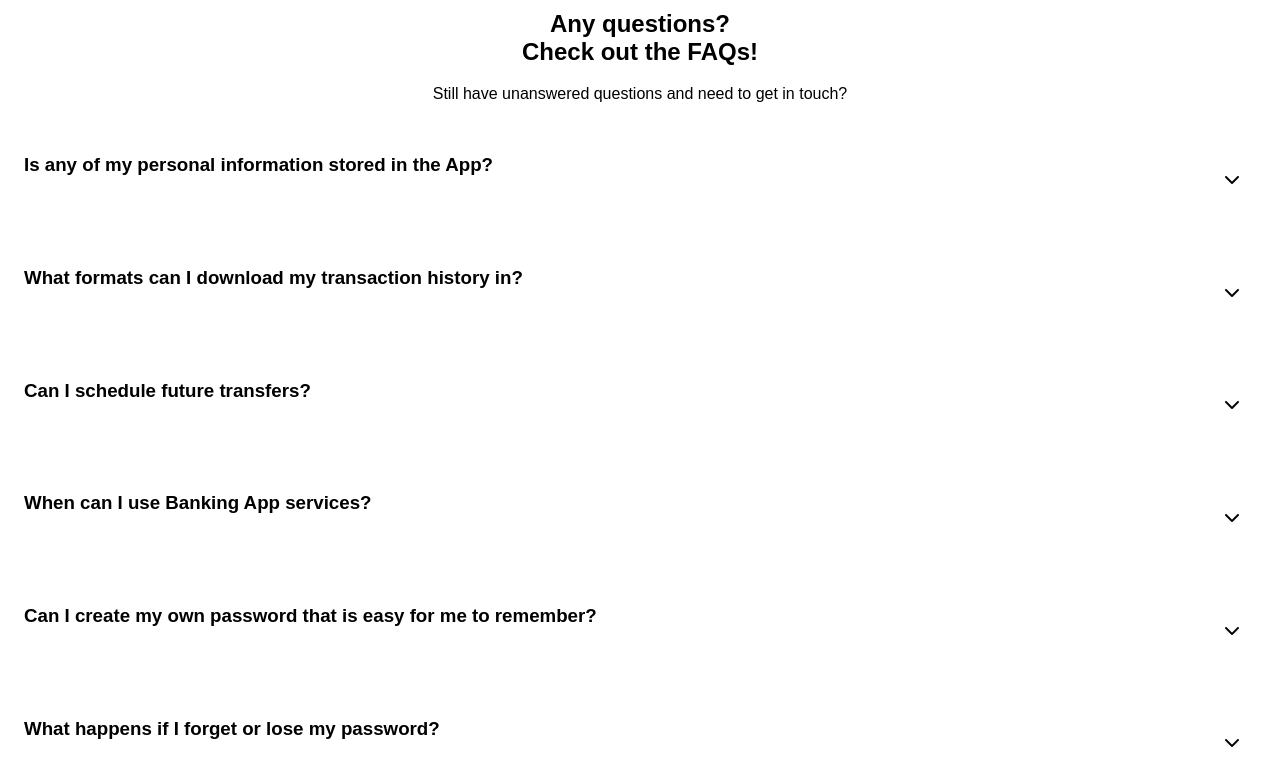
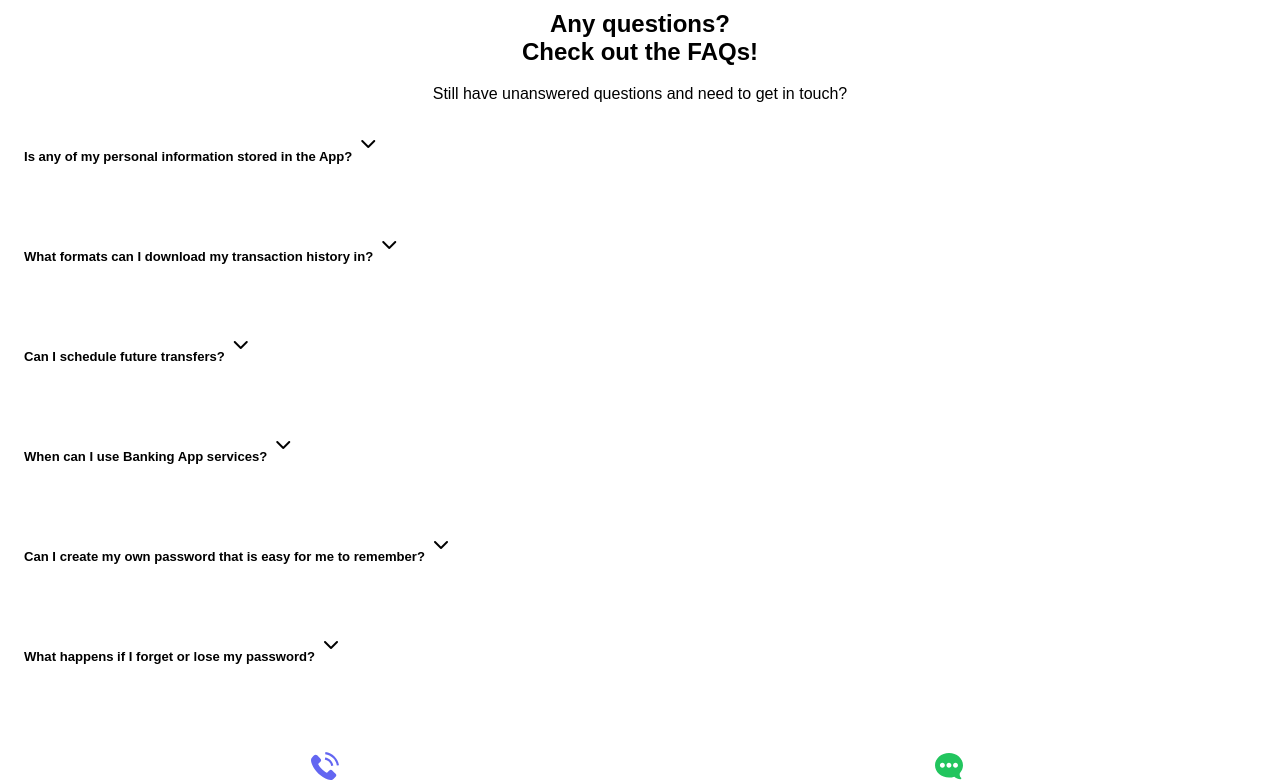
Before and after one commit to jasper-z-blip/React-Silicon, a React (Vite) app in the folder react/: page / in a window 1280 px wide. Shown: the part 1800-2584 px from the top of the page. Built offline with nearby package versions, Linux system fonts and the light colour scheme.

Commit message:
lägg till så det går att öppna frågan och den hamnar under

```diff
--- a/react/src/components/FAQItem.jsx
+++ b/react/src/components/FAQItem.jsx
@@ -1,17 +1,23 @@
-// FAQItem.js
 import React from 'react';
 
 const FAQItem = ({ question, answer, isOpen, onToggle }) => (
   <div className={`faq-item ${isOpen ? 'active' : ''}`}>
-    <h3>{question}</h3>
-    <a href="#" className="more" onClick={onToggle}>
-      <span className="btn-circle">
-        <i
-          className={`fa-solid fa-chevron-${isOpen ? 'up' : 'down'}`}
-        ></i>
-      </span>
-    </a>
-    {isOpen && <p>{answer}</p>}
+    <div className="question-row">
+      <h3>{question}</h3>
+      <a
+        href="#"
+        className="more"
+        onClick={(e) => {
+          e.preventDefault();
+          onToggle();
+        }}
+      >
+        <span className="btn-circle">
+          <i className={`fa-solid fa-chevron-${isOpen ? 'up' : 'down'}`}></i>
+        </span>
+      </a>
+    </div>
+    {isOpen && <p className="answer-text">{answer}</p>}
   </div>
 );
 
--- a/react/src/css/style.css
+++ b/react/src/css/style.css
@@ -536,20 +536,27 @@ h2 {
   padding: 1rem;
 }
 
-.faq-item, .question-row {
+.faq-item {
   display: flex;
   justify-content: space-between;
   align-items: center;
+  text-align: left;
+  font-size: .7rem;
   border: 2px solid var(--color-grey200);
   padding: .5rem;
   margin-top: .5rem;
+}
+
+.question-row {
+  display: flex;
 }
 
 .btn-circle {
   background-color: var(--color-grey200);
   border-radius: 50%;
   font-size: 1rem;
-  padding: 1rem;
+  padding: .5rem;
+  margin-left: auto;
 }
 
 .faq-item.active .btn-circle {
@@ -558,6 +565,11 @@ h2 {
 
 .faq-item.active .fa-chevron-up {
   color: #ffffff;
+}
+
+.faq-item.active {
+  display: grid;
+  grid-template-rows: 2fr;
 }
 
 .phoneandbubble {
@@ -580,7 +592,6 @@ h2 {
   color: white;
   margin-top: 1rem;
 }
-
 
 /* SECTION-7 */
 #subscribe {
```
